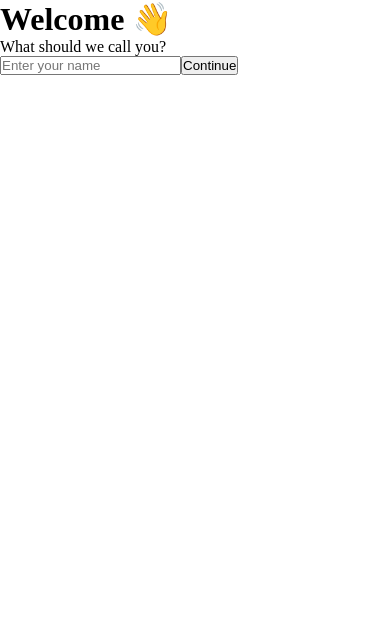
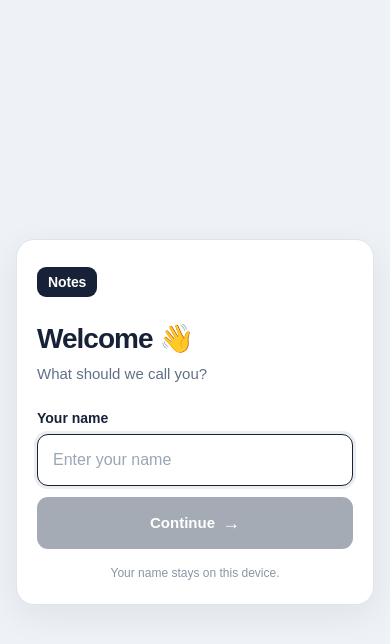
Before and after one commit to Kedar-Dev25/notes, a React app in the folder frontend/: page /auth in a window 390 px wide. Shown: the top 644 px of the page. Built offline with nearby package versions, Linux system fonts and the light colour scheme; the HTML template or start-up script is replaced by a standard one.

Commit message:
feat: improve notes navigation and mobile UX

```diff
--- a/frontend/src/App.css
+++ b/frontend/src/App.css
@@ -3,3 +3,399 @@
     padding: 0;
     box-sizing: border-box;
 }
+
+.auth-page {
+  min-height: 100dvh;
+  display: flex;
+  align-items: center;
+  justify-content: center;
+  padding: 20px;
+
+  background: #eef2f6;
+  font-family: Arial, sans-serif;
+}
+
+/* Main app-like surface */
+.auth-box {
+  width: 100%;
+  max-width: 390px;
+  padding: 30px 26px 24px;
+
+  background: #ffffff;
+  border: 1px solid #dfe4eb;
+  border-radius: 20px;
+
+  box-shadow: 0 10px 35px rgba(23, 34, 56, 0.07);
+}
+
+/* Brand */
+.auth-brand {
+  display: inline-flex;
+  align-items: center;
+
+  padding: 7px 11px;
+  margin-bottom: 28px;
+
+  border-radius: 9px;
+  background: #172238;
+  color: #ffffff;
+
+  font-size: 14px;
+  font-weight: 700;
+  letter-spacing: -0.01em;
+}
+
+/* Header */
+.auth-header {
+  margin-bottom: 26px;
+}
+
+.auth-header h1 {
+  margin: 0 0 7px;
+
+  color: #172238;
+  font-size: 30px;
+  font-weight: 700;
+  line-height: 1.2;
+  letter-spacing: -0.035em;
+}
+
+.auth-header p {
+  margin: 0;
+
+  color: #617087;
+  font-size: 15px;
+  line-height: 1.5;
+}
+
+/* Form */
+.auth-form {
+  display: flex;
+  flex-direction: column;
+}
+
+.auth-form label {
+  margin-bottom: 8px;
+
+  color: #172238;
+  font-size: 14px;
+  font-weight: 600;
+}
+
+.auth-form input {
+  width: 100%;
+  height: 52px;
+  padding: 0 15px;
+
+  border: 1px solid #d3dae4;
+  border-radius: 11px;
+  outline: none;
+
+  background: #ffffff;
+  color: #172238;
+
+  font-family: inherit;
+  font-size: 16px;
+
+  transition:
+    border-color 0.2s ease,
+    box-shadow 0.2s ease;
+}
+
+.auth-form input::placeholder {
+  color: #9aa5b5;
+}
+
+.auth-form input:hover {
+  border-color: #b8c1ce;
+}
+
+.auth-form input:focus {
+  border-color: #172238;
+  box-shadow: 0 0 0 3px rgba(23, 34, 56, 0.08);
+}
+
+/* Continue button */
+.auth-form button {
+  width: 100%;
+  height: 52px;
+  margin-top: 11px;
+
+  display: flex;
+  align-items: center;
+  justify-content: center;
+  gap: 7px;
+
+  border: none;
+  border-radius: 11px;
+
+  background: #172238;
+  color: #ffffff;
+
+  font-family: inherit;
+  font-size: 15px;
+  font-weight: 600;
+
+  cursor: pointer;
+
+  transition:
+    opacity 0.2s ease,
+    transform 0.15s ease,
+    background 0.2s ease;
+}
+
+.auth-form button:not(:disabled):hover {
+  background: #202d46;
+}
+
+.auth-form button:not(:disabled):active {
+  transform: scale(0.98);
+}
+
+.auth-form button:disabled {
+  background: #a4abb5;
+  cursor: not-allowed;
+}
+
+.auth-form button span {
+  font-size: 18px;
+  line-height: 1;
+}
+
+/* Trust message */
+.auth-note {
+  margin: 15px 0 0;
+
+  color: #8995a6;
+  font-size: 12px;
+  line-height: 1.5;
+  text-align: center;
+}
+
+/* Mobile */
+@media (max-width: 480px) {
+  .auth-page {
+    align-items: center;
+    padding: 16px;
+  }
+
+  .auth-box {
+    max-width: 100%;
+    padding: 27px 20px 22px;
+    border-radius: 18px;
+  }
+
+  .auth-brand {
+    margin-bottom: 25px;
+  }
+
+  .auth-header {
+    margin-bottom: 24px;
+  }
+
+  .auth-header h1 {
+    font-size: 28px;
+  }
+}
+
+/* Very small screens */
+@media (max-height: 650px) {
+  .auth-page {
+    align-items: flex-start;
+    padding-top: 24px;
+    padding-bottom: 24px;
+  }
+}
+
+
+
+
+/* =========================
+   MAIN NAVIGATION
+========================= */
+
+.main-nav {
+  position: sticky;
+  top: 0;
+  z-index: 100;
+
+  width: 100%;
+  padding: 8px 10px;
+
+  background: #172033;
+  border-bottom: 1px solid #263248;
+}
+
+.nav-inner {
+  width: 100%;
+  min-height: 42px;
+
+  display: flex;
+  align-items: center;
+}
+
+/* =========================
+   PRODUCT LOGO
+========================= */
+
+.nav-logo {
+  flex: 0 0 40px;
+
+  width: 40px;
+  height: 40px;
+  padding: 5px;
+
+  border: none;
+  border-radius: 10px;
+
+  background: #ffffff;
+
+  display: flex;
+  align-items: center;
+  justify-content: center;
+
+  cursor: pointer;
+}
+
+.nav-logo img {
+  width: 100%;
+  height: 100%;
+  object-fit: contain;
+}
+
+/* =========================
+   NAVIGATION
+========================= */
+
+.nav-items {
+  display: flex;
+  align-items: center;
+
+  flex: 1;
+  min-width: 0;
+
+  margin-left: 10px;
+
+  gap: 5px;
+
+  overflow-x: auto;
+  scrollbar-width: none;
+  -webkit-overflow-scrolling: touch;
+}
+
+.nav-items::-webkit-scrollbar {
+  display: none;
+}
+
+.nav-item {
+  flex: 0 0 auto;
+  min-height: 40px;
+  padding: 8px 13px;
+  border: 1px solid transparent;
+  border-radius: 9px;
+  background: transparent;
+  color: #aeb7c5;
+  font-family: inherit;
+  font-size: 12px;
+  font-weight: 500;
+  white-space: nowrap;
+  cursor: pointer;
+  transition: background 0.15s ease,
+              color 0.15s ease,
+              border-color 0.15s ease;
+}
+
+.nav-item-active {
+  background: #2a364c;
+  color: #ffffff;
+  border-color: #3b4960;
+  font-weight: 600;
+}
+/* =========================
+   LABELS
+========================= */
+
+.desktop-label {
+  display: inline;
+}
+
+.mobile-label {
+  display: none;
+}
+
+/* =========================
+   DESKTOP
+========================= */
+
+@media (min-width: 768px) {
+  .nav-inner {
+    max-width: 1100px;
+    margin: 0 auto;
+  }
+
+  .nav-items {
+    margin-left: auto;
+    margin-right: 10px;
+
+    flex: 0 1 auto;
+  }
+}
+
+/* =========================
+   MOBILE
+========================= */
+
+@media (max-width: 767px) {
+
+  .desktop-label {
+    display: none;
+  }
+
+  .mobile-label {
+    display: inline;
+  }
+
+  .nav-items {
+    display: grid;
+
+    grid-template-columns:
+      repeat(4, minmax(0, 1fr));
+
+    flex: 1;
+
+    min-width: 0;
+
+    margin-left: 10px;
+
+    gap: 4px;
+
+    overflow: visible;
+  }
+
+  .nav-item {
+    width: 100%;
+    min-width: 0;
+
+    min-height: 40px;
+
+    padding: 8px 3px;
+
+    border-radius: 10px;
+
+    font-size: 11px;
+
+    text-align: center;
+  }
+  .nav-item {
+    min-height: 40px;
+    padding: 8px 4px;
+    border-radius: 9px;
+    font-size: 11px;
+  }
+
+  .nav-item-active {
+    background: #2a364c;
+    border-color: #3b4960;
+  }
+
+}
--- a/frontend/src/pages/Auth.jsx
+++ b/frontend/src/pages/Auth.jsx
@@ -1,5 +1,6 @@
 import { useState } from "react";
 import { useNavigate } from "react-router-dom";
+import "../App.css";
 
 function Auth() {
   const [name, setName] = useState("");
@@ -11,27 +12,53 @@ function Auth() {
     if (!trimmedName) return;
 
     localStorage.setItem("username", trimmedName);
-
     navigate("/");
   };
 
   return (
-    <div>
+    <main className="auth-page">
+      <section className="auth-box">
+        <div className="auth-brand">Notes</div>
+
+        <div className="auth-header">
           <h1>Welcome 👋</h1>
+          <p>What should we call you?</p>
+        </div>
 
-      <p>What should we call you?</p>
+        <div className="auth-form">
+          <label htmlFor="username">Your name</label>
 
           <input
+            id="username"
             type="text"
             placeholder="Enter your name"
             value={name}
+            maxLength={30}
+            autoComplete="name"
+            autoFocus
             onChange={(e) => setName(e.target.value)}
+            onKeyDown={(e) => {
+              if (e.key === "Enter") {
+                handleContinue();
+              }
+            }}
           />
 
-      <button onClick={handleContinue}>
+          <button
+            type="button"
+            onClick={handleContinue}
+            disabled={!name.trim()}
+          >
             Continue
+            <span>→</span>
           </button>
         </div>
+
+        <p className="auth-note">
+          Your name stays on this device.
+        </p>
+      </section>
+    </main>
   );
 }
 
--- a/frontend/src/pages/Notes.jsx
+++ b/frontend/src/pages/Notes.jsx
@@ -101,21 +101,25 @@ useEffect(() => {
 const navItems = [
   {
     label: "Record Notes",
+    mobileLabel: "Records",
     path: "/notes/recordnotes",
     type: "recordnotes"
   },
   {
     label: "Class Notes",
+    mobileLabel: "Class Notes",
     path: "/notes/classnotes",
     type: "classnotes"
   },
   {
     label: "Important",
+    mobileLabel: "Deadline",
     path: "/notes/imp",
     type: "imp"
   },
   {
     label: "Announcements",
+    mobileLabel: "Updates",
     path: "/notes/announcements",
     type: "announcements"
   }
@@ -149,53 +153,39 @@ const navItems = [
       }}
     >
 {/* Main Navigation */}
-      <nav
-       style={{
-  background: "#172033",
-  borderBottom: "1px solid #263248",
-  padding: "8px 8px",
-  position: "sticky",
-  top: 0,
-  zIndex: 100,
-}}
+<nav className="main-nav">
+  <div className="nav-inner">
+
+    {/* Product Logo */}
+    <button
+      className="nav-logo"
+      onClick={() => navigate("/notes/recordnotes")}
+      aria-label="Notes home"
     >
-        <div
-          style={{
-            display: "grid",
-            gridTemplateColumns: "repeat(4, 1fr)",
-            gap: "5px",
-            width: "100%",
-            maxWidth: "900px",
-            margin: "0 auto"
-          }}
-        >
+      <img src="/note.png" alt="Notes" />
+    </button>
+
+    {/* Navigation Items */}
+    <div className="nav-items">
       {navItems.map((item) => (
         <button
           key={item.path}
           onClick={() => navigate(item.path)}
-              style={{
-                width: "100%",
-                minWidth: 0,
-                minHeight: "42px",
-                padding: "8px 4px",
-                border: "none",
-                borderRadius: "8px",
-                background:
-                  type === item.type ? "#fff" : "transparent",
-                color:
-                  type === item.type ? "#172033" : "#e7ebf0",
-                fontWeight:
-                  type === item.type ? "600" : "500",
-                fontSize: "12px",
-                cursor: "pointer",
-                whiteSpace: "normal",
-                lineHeight: "1.2",
-                textAlign: "center"
-              }}
+          className={`nav-item ${
+            type === item.type ? "nav-item-active" : ""
+          }`}
         >
+          <span className="desktop-label">
             {item.label}
+          </span>
+
+          <span className="mobile-label">
+            {item.mobileLabel}
+          </span>
         </button>
       ))}
+    </div>
+
   </div>
 </nav>
 
```
Also changed, not shown: frontend/public/note.png (added). Lines whose indentation alone changed are shown as unchanged.
